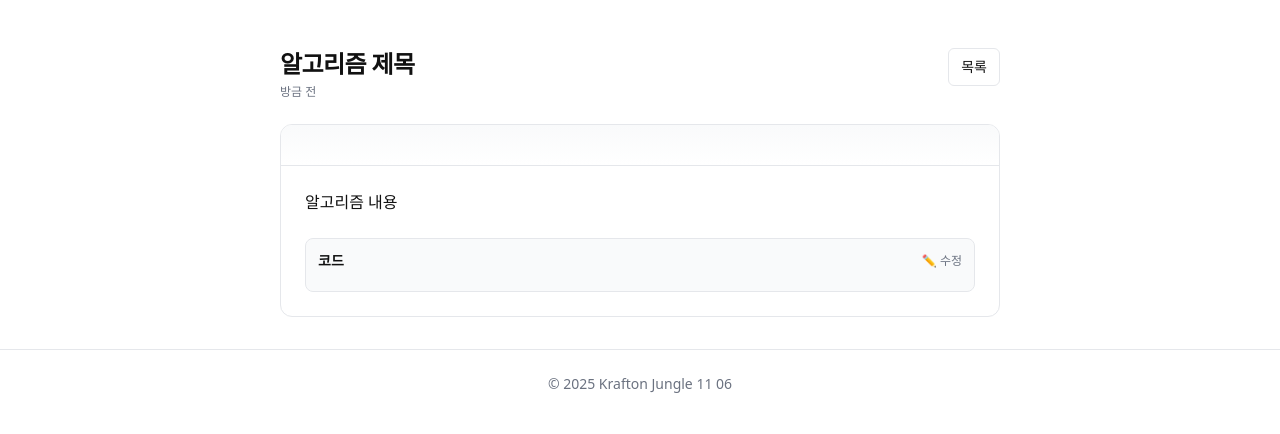
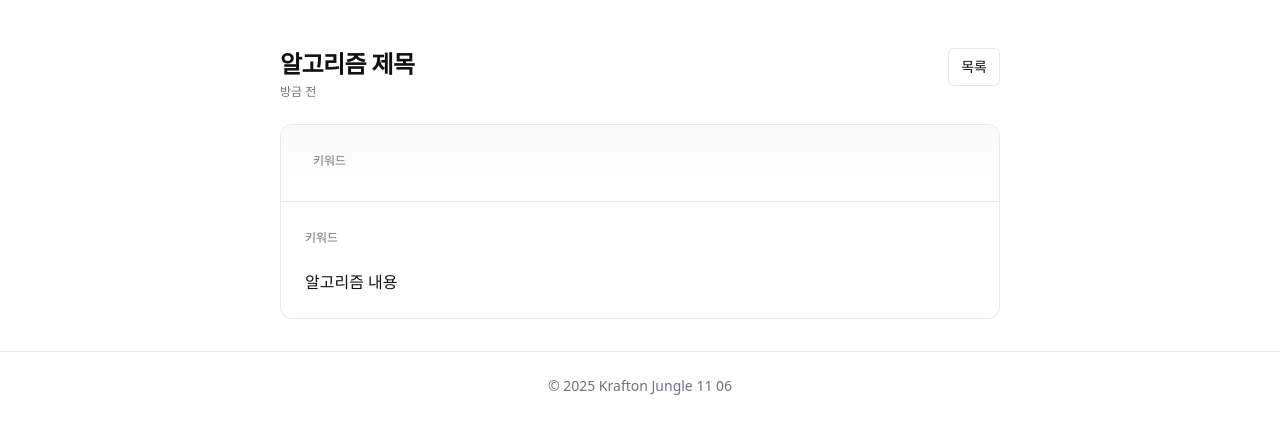
Before and after one commit to kckoh/jungle-mini-project, a Flask app: template templates/problems/problem_detail.html in a window 1280 px wide. Shown: the part 73-507 px from the top of the page. Run offline with Flask 3, Linux system fonts and the light colour scheme; the template is opened without the code that fills it, so the values that code supplies are empty; some libraries are stand-ins or nearby versions.

Commit message:
feat(리스트, 상세): UI 개선

```diff
--- a/templates/problems/problem_detail.html
+++ b/templates/problems/problem_detail.html
@@ -1,6 +1,7 @@
 {% extends 'base.html' %} {% block title %}알고리즘 상세{% endblock %} {% block
 content %}
-<div class="max-w-3xl mx-auto px-4 md:px-6">
+<div class="signup-card max-w-3xl mx-auto px-4 md:px-6">
+    <div class="card-inner">
     <!-- 상단 헤더 -->
     <div class="pt-2 pb-4 md:pt-4 md:pb-6">
         <div class="flex items-start justify-between gap-3">
@@ -25,7 +26,10 @@ content %}
         <div
             class="px-4 md:px-6 py-4 border-b border-gray-200 bg-gradient-to-b from-gray-50 to-white"
         >
-            <div class="flex flex-wrap items-center gap-2">
+            <p class="p-2 text-xs text-gray-500 mt-1">
+                    키워드
+            </p>
+             <section class="prose max-w-none">
                 <div>
                     {% for k,v in keyword_solution.items() %}
                     <button
@@ -37,50 +41,18 @@ content %}
                     </button>
                     {% endfor %}
                 </div>
-            </div>
+            </section>
             <div
                 id="keyword-value-display"
                 class="mt-2 text-sm text-gray-600"
             ></div>
         </div>
         <div class="p-4 md:p-6 space-y-6">
+            <p class="text-xs text-gray-500 mt-1">
+                    키워드
+            </p>
             <section class="prose max-w-none">
                 {{ item.description or '알고리즘 내용' }}
-            </section>
-
-            <!-- 코드 블록 (있으면) -->
-            <section class="border border-gray-200 rounded-lg bg-gray-50 p-3">
-                <div class="flex items-center justify-between">
-                    <strong class="text-sm">코드</strong>
-                    <button
-                        type="button"
-                        class="text-xs text-gray-500"
-                        onclick="toggleEdit()"
-                    >
-                        ✏️ 수정
-                    </button>
-                </div>
-
-                <!-- 보기 모드 -->
-                <pre
-                    id="code-view"
-                    class="mt-2 overflow-auto text-xs"
-                ><code>{{ item.code }}</code></pre>
-
-                <!-- 수정 모드 (처음엔 hidden) -->
-                <div id="code-edit" class="hidden">
-                    <textarea
-                        id="code-input"
-                        class="mt-2 w-full h-40 rounded-md border border-gray-300 p-2 text-xs font-mono"
-                    ></textarea>
-                    <button
-                        type="button"
-                        class="text-xs text-blue-600 mt-2"
-                        onclick="updateCode()"
-                    >
-                        💾 저장
-                    </button>
-                </div>
             </section>
 
             <!-- AI 피드백 -->
@@ -196,7 +168,8 @@ content %}
                 </div>
                 {% endif %} {% endfor %}
             </section>
-            {% endif %}
+                        {% endif %}
+                </div>
         </div>
     </div>
 </div>
```
Also changed, not shown: templates/problems/problems_list.html (+5 -6 lines).
